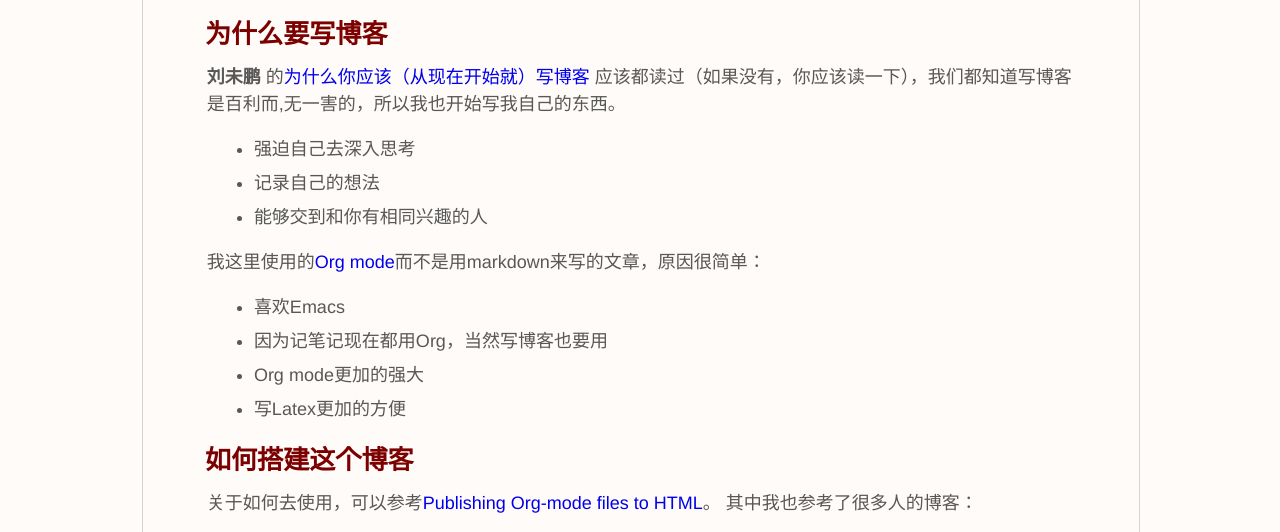
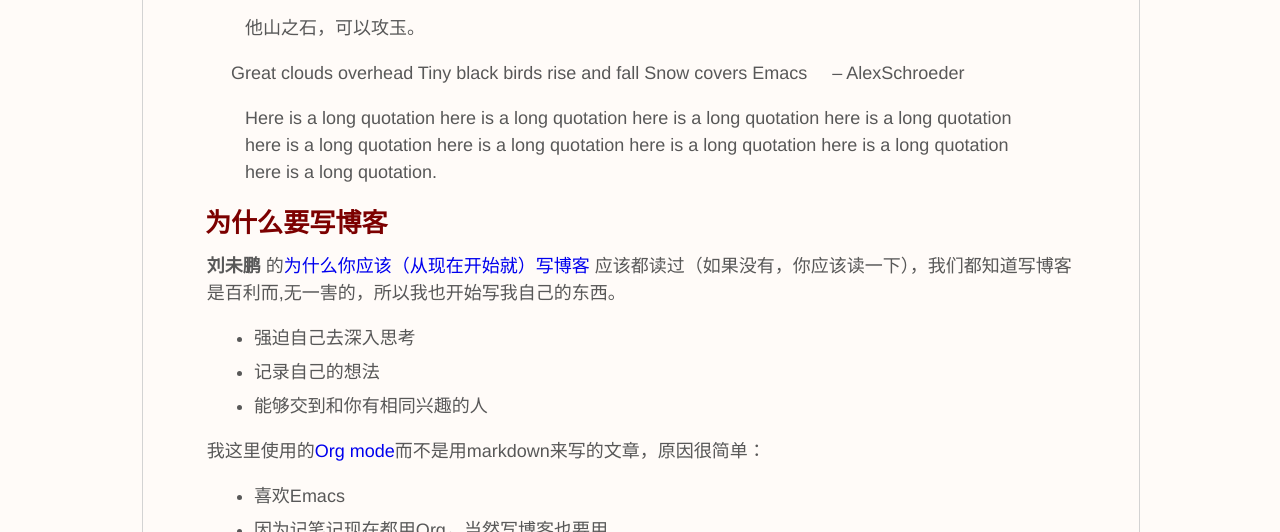
Before and after one commit to yydai/yydai.github.io, a plain HTML site: page blog-test.html in a window 1280 px wide. Shown: the part 220-752 px from the top of the page. Drawn offline with nearby package versions, Linux system fonts and the light colour scheme; some packages are replaced by stand-ins of ours.

Commit message:
test quote

```diff
--- a/blog-test.html
+++ b/blog-test.html
@@ -3,7 +3,7 @@
 "http://www.w3.org/TR/xhtml1/DTD/xhtml1-strict.dtd">
 <html xmlns="http://www.w3.org/1999/xhtml" lang="en" xml:lang="en">
 <head>
-<!-- 2017-03-25 Sat 12:04 -->
+<!-- 2017-03-25 Sat 12:18 -->
 <meta http-equiv="Content-Type" content="text/html;charset=utf-8" />
 <meta name="viewport" content="width=device-width, initial-scale=1" />
 <title>Blog的搭建及其特性</title>
@@ -253,7 +253,26 @@ for the JavaScript code in this tag.
 </ul>
 </div>
 </div>
+<blockquote>
+<p>
+他山之石，可以攻玉。
+</p>
+</blockquote>
 
+<p class="verse">
+Great clouds overhead
+Tiny black birds rise and fall
+Snow covers Emacs
+
+&#xa0;&#xa0;&#xa0;&#xa0;&#x2013; AlexSchroeder
+</p>
+
+
+<blockquote>
+Here is a long quotation here is a long quotation here is a long quotation
+here is a long quotation here is a long quotation here is a long quotation
+here is a long quotation here is a long quotation here is a long quotation.
+</blockquote>
 <div id="outline-container-org6694bc8" class="outline-2">
 <h2 id="org6694bc8">为什么要写博客</h2>
 <div class="outline-text-2" id="text-org6694bc8">
```
Also changed, not shown: contact.html (+1 -1 lines), index.html (+1 -1 lines), sitemap.html (+2 -2 lines).
